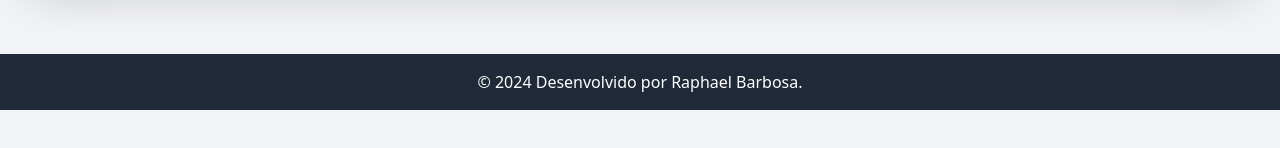
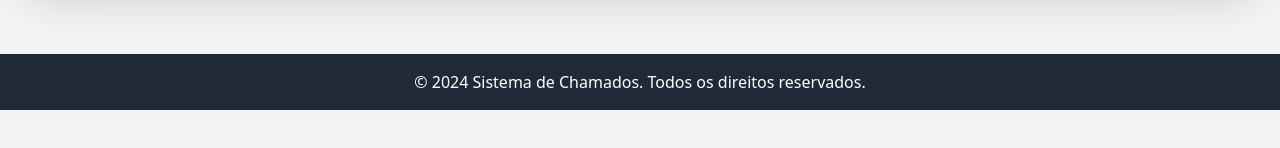
Before and after one commit to EDTProjetos/sistemachamados, a plain HTML site: page visualizar.html in a window 1280 px wide. Shown: the part 566-714 px from the top of the page. Drawn offline with nearby package versions, Linux system fonts and the light colour scheme; no server answers.

Commit message:
Update visualizar.html

```diff
--- a/visualizar.html
+++ b/visualizar.html
@@ -140,7 +140,7 @@
     </main>
 
     <footer class="bg-gray-800 text-white text-center p-4 mt-8">
-        <p>&copy; 2024 Desenvolvido por Raphael Barbosa.</p>
+        <p>&copy; 2024 Sistema de Chamados. Todos os direitos reservados.</p>
     </footer>
 
     <script src="assets/js/view.js"></script>
```
